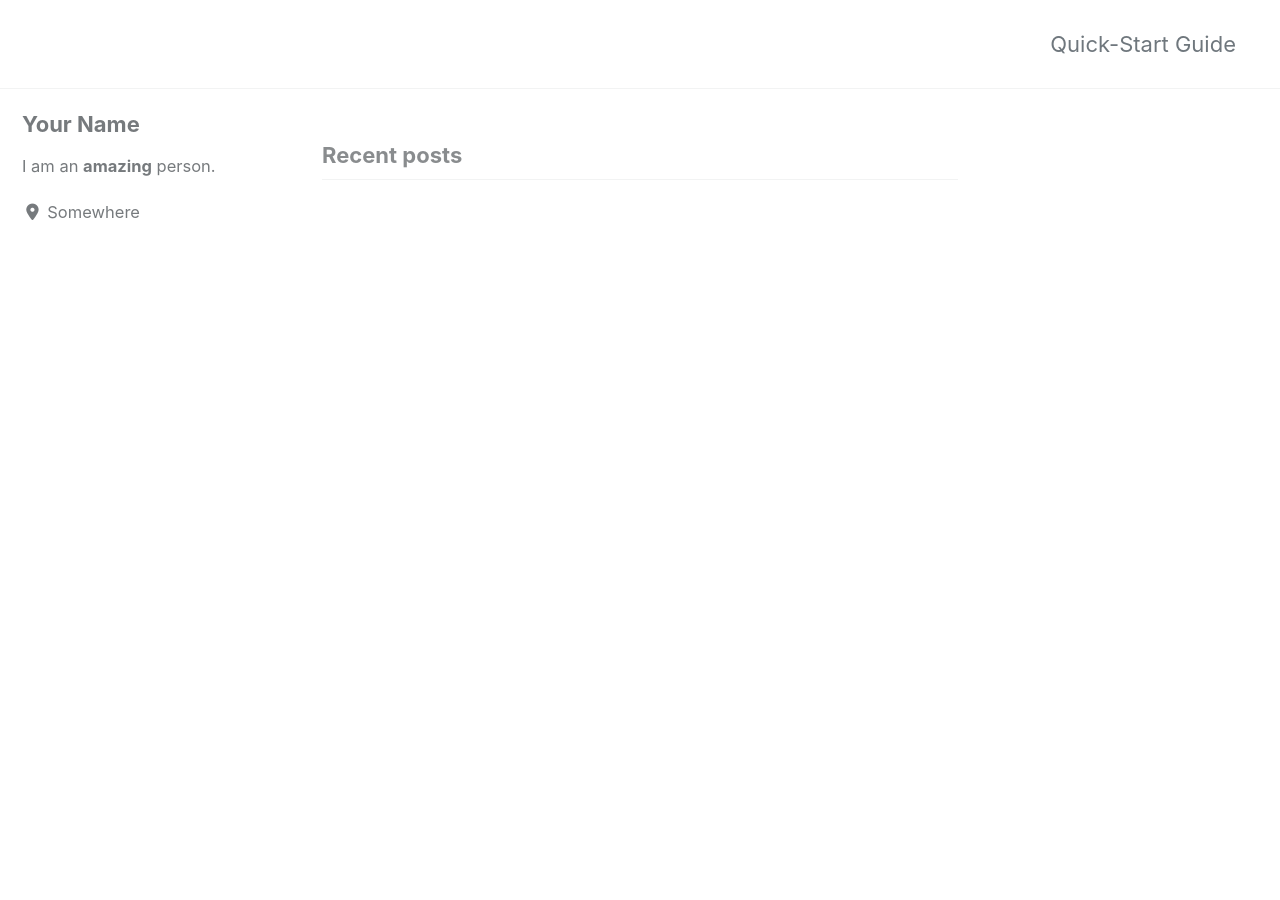
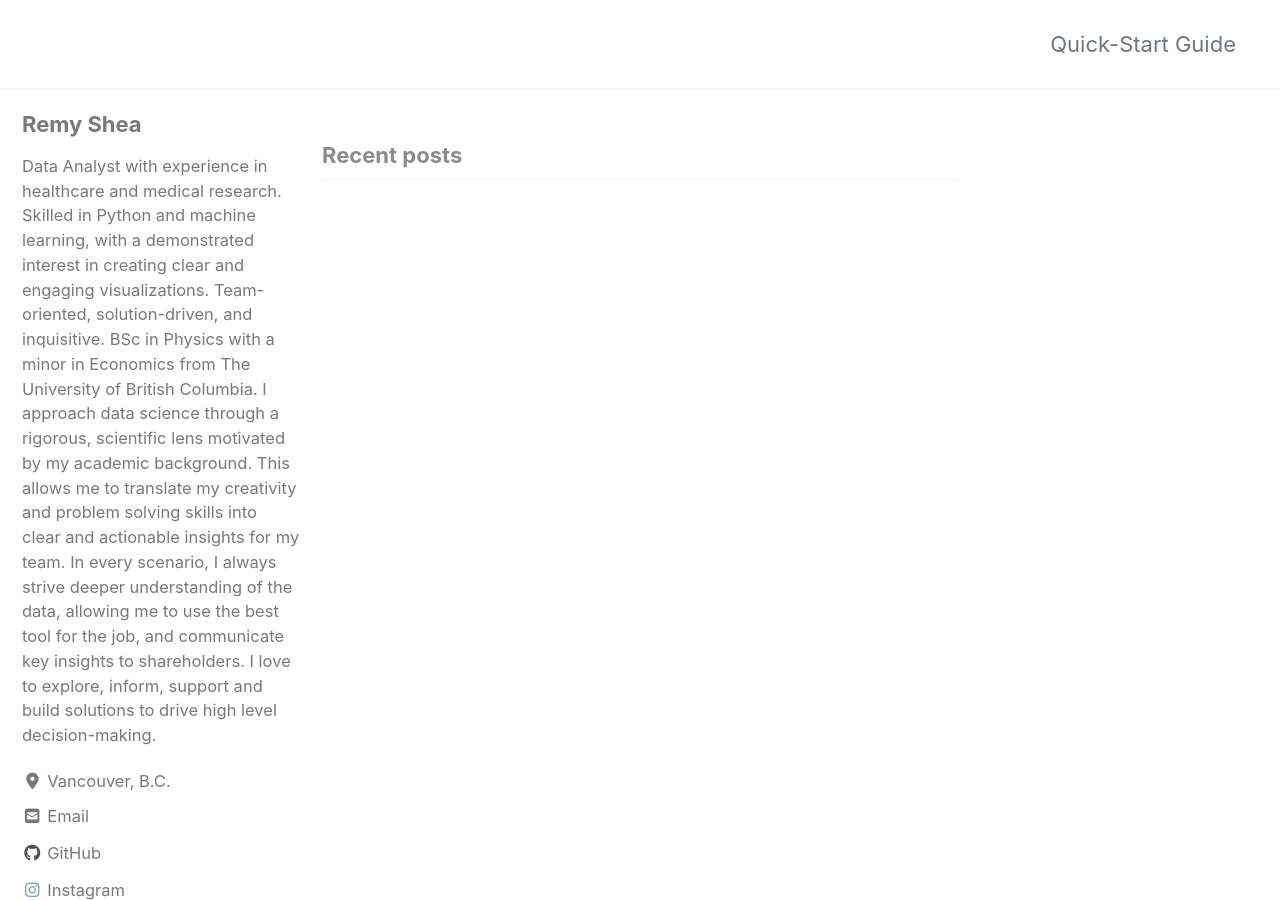
Before and after one commit to remyshea/remyshea.github.io, a Jekyll site: the page built from index.html, in a window 1280 px wide and 900 px high. Built offline with Jekyll 4.4.1, drawn with Linux system fonts in a browser that asks for light colours; cached includes are drawn as plain includes; nearby versions of some CDN libraries; the list of posts is cut into pages by our own code.

Commit message:
Added Bio

```diff
--- a/_config.yml
+++ b/_config.yml
@@ -107,15 +107,18 @@ analytics:
 
 # Site Author
 author:
-  name             : "Your Name"
+  name             : "Remy Shea"
   avatar           : # path of avatar image, e.g. "/assets/images/bio-photo.jpg"
-  bio              : "I am an **amazing** person."
-  location         : "Somewhere"
-  email            :
+  bio              : "Data Analyst with experience in healthcare and medical research. Skilled in Python and machine learning, with a demonstrated interest in creating clear and engaging visualizations. Team-oriented, solution-driven, and inquisitive. BSc in Physics with a minor in Economics from The University of British Columbia.
+
+I approach data science through a rigorous, scientific lens motivated by my academic background. This allows me to translate my creativity and problem solving skills into clear and actionable insights for my team. In every scenario, I always strive deeper understanding of the data, allowing me to use the best tool for the job, and communicate key insights to shareholders. I love to explore, inform, support and build solutions to drive high level decision-making."
+
+  location         : "Vancouver, B.C."
+  email            : "shea.remy@gmail.com"
   links:
     - label: "Email"
       icon: "fas fa-fw fa-envelope-square"
-      # url: mailto:your.name@email.com
+      url: mailto:shea.remy@gmail.com
     - label: "Website"
       icon: "fas fa-fw fa-link"
       # url: "https://your-website.com"
@@ -127,11 +130,13 @@ author:
       # url: "https://facebook.com/"
     - label: "GitHub"
       icon: "fab fa-fw fa-github"
-      # url: "https://github.com/"
+      url: "https://github.com/remyshea"
     - label: "Instagram"
       icon: "fab fa-fw fa-instagram"
-      # url: "https://instagram.com/"
-
+      url: "https://instagram.com/remy.shea"
+    # - label: "Linkedin"
+    #   icon: "fab fa-fw fa-linkedin"
+    #   url: "https://linkedin.com/in/remy-shea"
 # Site Footer
 footer:
   links:
```
